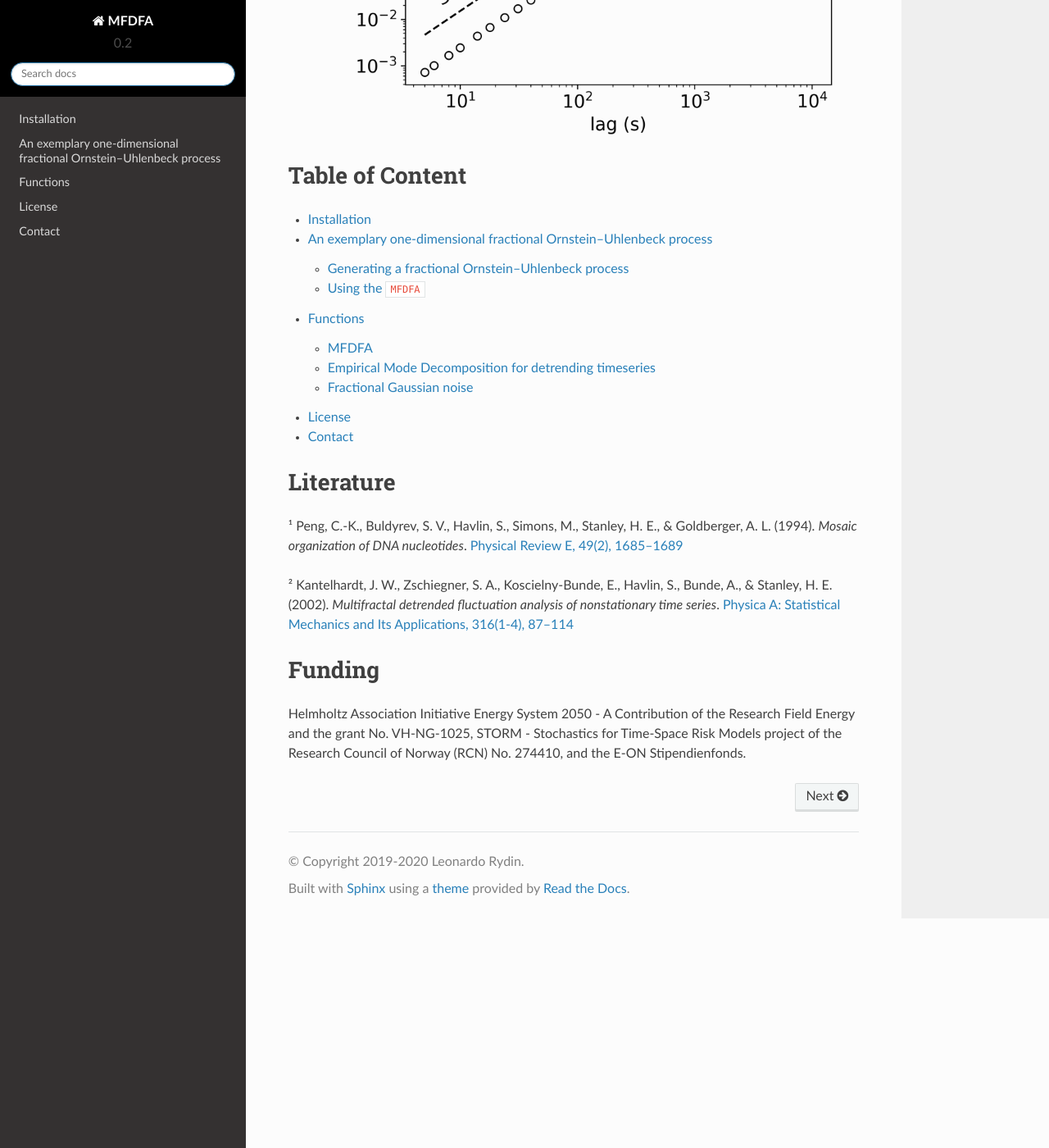
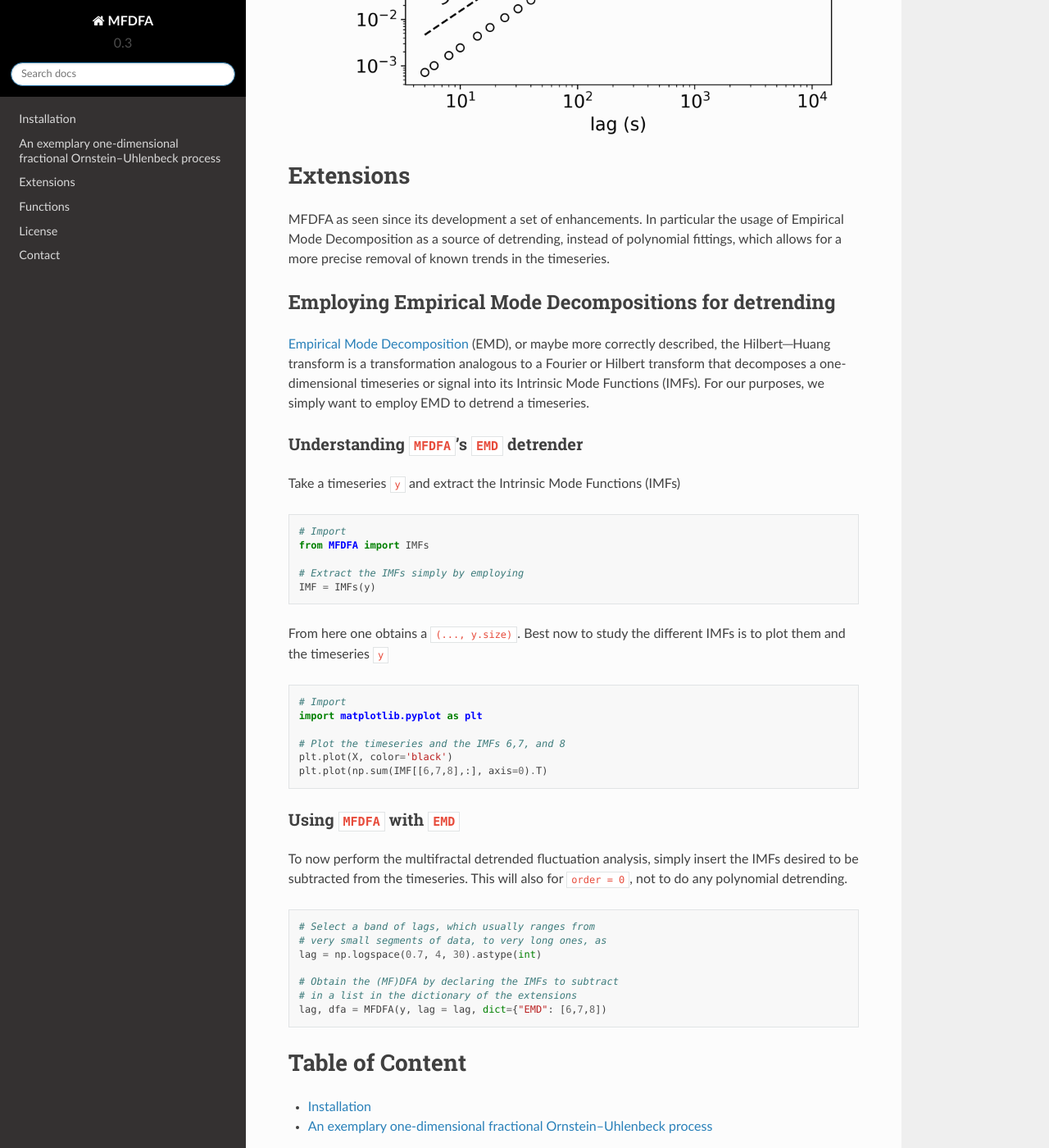
Before and after one commit to LRydin/MFDFA, a Sphinx documentation site: the page built from docs/index.rst, in a window 1280 px wide and 1400 px high, scrolled down 2316 px. Shown: the whole window at 82% size. Built offline with Sphinx 7.4.7 and the Read the Docs theme 2.0.0, drawn with Linux system fonts in a browser that asks for light colours; some of the changed text lies outside the part shown.

Commit message:
Updating documentation of dev state

```diff
--- a/docs/conf.py
+++ b/docs/conf.py
@@ -26,8 +26,8 @@ copyright = '2019-2020 Leonardo Rydin'
 author = 'Leonardo Rydin'
 
 # The full version, including alpha/beta/rc tags
-release = '0.2'
-version = '0.2'
+release = '0.3'
+version = '0.3'
 
 
 # -- General configuration ---------------------------------------------------
--- /dev/null
+++ b/docs/emd_detrending.rst
@@ -0,0 +1,43 @@
+Employing Empirical Mode Decompositions for detrending
+------------------------------------------------------
+
+`Empirical Mode Decomposition <https://en.wikipedia.org/wiki/Hilbert%E2%80%93Huang_transform>`_ (EMD), or maybe more correctly described, the Hilbert─Huang transform is a transformation analogous to a Fourier or Hilbert transform that decomposes a one-dimensional timeseries or signal into its Intrinsic Mode Functions (IMFs).
+For our purposes, we simply want to employ EMD to detrend a timeseries.
+
+Understanding :code:`MFDFA`'s :code:`EMD` detrender
+^^^^^^^^^^^^^^^^^^^^^^^^^^^^^^^^^^^^^^^^^^^^^^^^^^^
+
+Take a timeseries :code:`y` and extract the Intrinsic Mode Functions (IMFs)
+
+.. code:: python
+
+   # Import
+   from MFDFA import IMFs
+
+   # Extract the IMFs simply by employing
+   IMF = IMFs(y)
+
+From here one obtains a :code:`(..., y.size)`. Best now to study the different IMFs is to plot them and the timeseries :code:`y`
+
+.. code:: python
+
+   # Import
+   import matplotlib.pyplot as plt
+
+   # Plot the timeseries and the IMFs 6,7, and 8
+   plt.plot(X, color='black')
+   plt.plot(np.sum(IMF[[6,7,8],:], axis=0).T)
+
+Using :code:`MFDFA` with :code:`EMD`
+^^^^^^^^^^^^^^^^^^^^^^^^^^^^^^^^^^^^
+To now perform the multifractal detrended fluctuation analysis, simply insert the IMFs desired to be subtracted from the timeseries. This will also for :code:`order = 0`, not to do any polynomial detrending.
+
+.. code:: python
+
+   # Select a band of lags, which usually ranges from
+   # very small segments of data, to very long ones, as
+   lag = np.logspace(0.7, 4, 30).astype(int)
+
+   # Obtain the (MF)DFA by declaring the IMFs to subtract
+   # in a list in the dictionary of the extensions
+   lag, dfa = MFDFA(y, lag = lag, dict={"EMD": [6,7,8])
--- /dev/null
+++ b/docs/extensions.rst
@@ -0,0 +1,6 @@
+Extensions
+==========
+
+MFDFA as seen since its development a set of enhancements. In particular the usage of Empirical Mode Decomposition as a source of detrending, instead of polynomial fittings, which allows for a more precise removal of known trends in the timeseries.
+
+.. include:: emd_detrending.rst
--- a/docs/index.rst
+++ b/docs/index.rst
@@ -2,14 +2,15 @@ MFDFA's documentation
 =====================
 
 .. toctree::
-   :maxdepth: 2
+   :maxdepth: 3
 
 :code:`MFDFA` is a python implementation of Multifractal Detrended Fluctuation Analysis, first developed by by Peng *et al.* ¹ and later extended to study multifractality :code:`MFDFA` by Kandelhardt *et al.* ².
-
 
 .. include:: installation.rst
 
 .. include:: 1dprocess.rst
+
+.. include:: extensions.rst
 
 Table of Content
 ================
@@ -19,6 +20,7 @@ Table of Content
 
    installation
    1dprocess
+   extensions
    functions/index
    license
 
```
Also changed, not shown: tester.py (+9 -33 lines).
